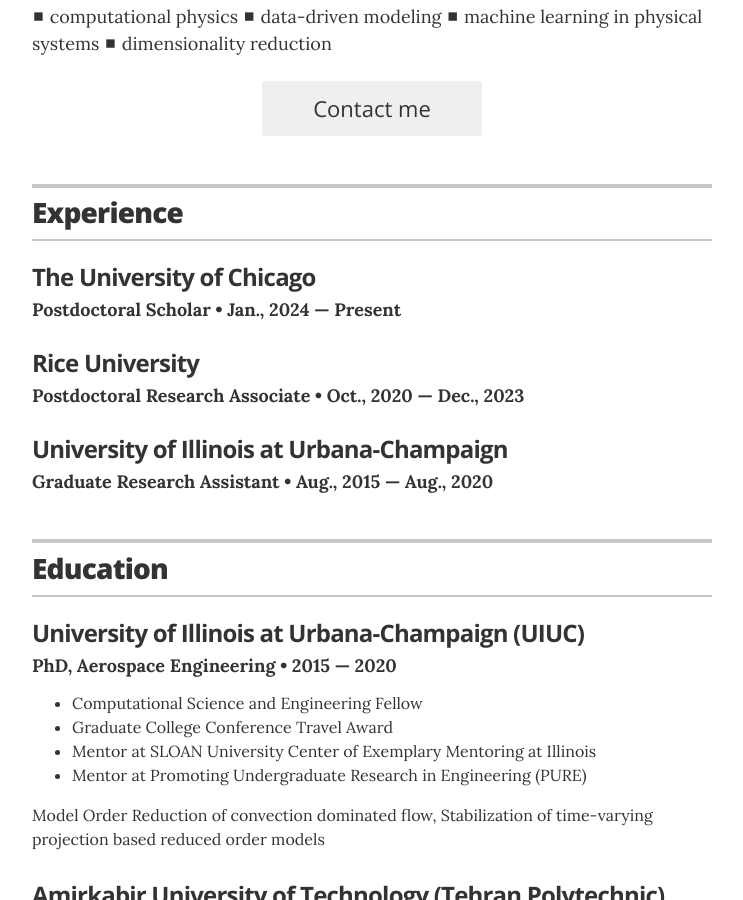
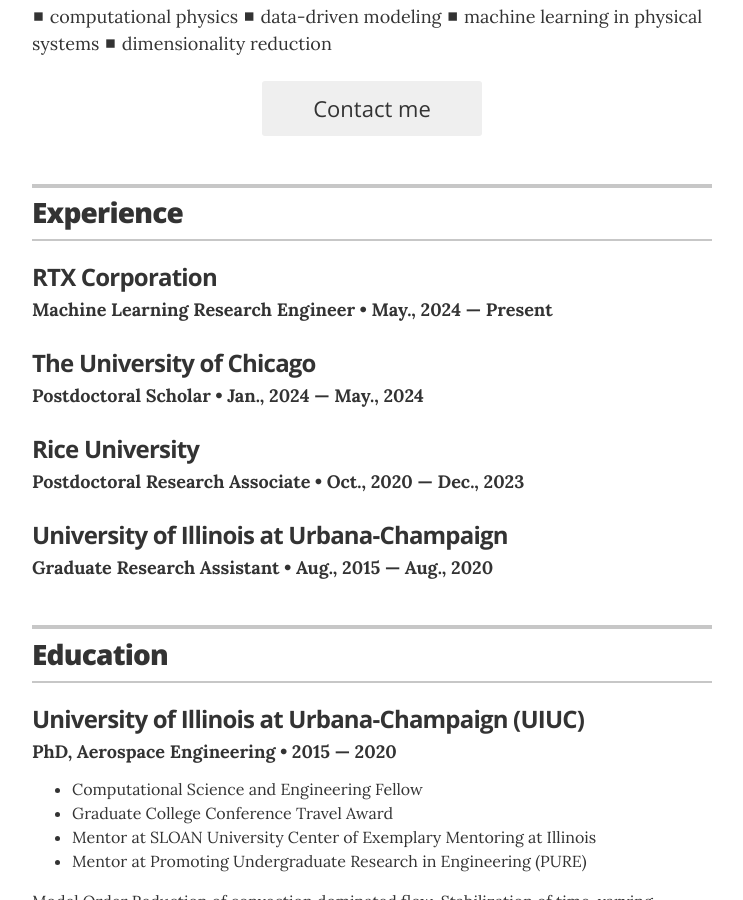
Before and after one commit to rmojgani/rmojgani.github.io, a Jekyll site: the page built from index.html, in a window 1280 px wide and 900 px high, scrolled down 355 px. Shown: the whole window, without its empty margins (268-1011 px from the left). Built offline with Jekyll 4.4.1, drawn with Linux system fonts in a browser that asks for light colours.

Commit message:
RTX added

```diff
--- a/_data/experience.yml
+++ b/_data/experience.yml
@@ -1,8 +1,13 @@
 # Jobs
 # Recent
+#
+- company: RTX Corporation
+  position: Machine Learning Research Engineer
+  duration: May., 2024 &mdash; Present
+
 - company: The University of Chicago
   position: Postdoctoral Scholar
-  duration: Jan., 2024 &mdash; Present
+  duration: Jan., 2024 &mdash; May., 2024
   summary:
     #Write about your core competencies in one or two sentences describing your position. If you held the position for a long time, it could be a longer section, including a couple bullet points     <ul class="resume-item-list"><li>A project you are proud of</li><li>Another awesome project</li><li>or a team or department you worked with</li></ul>
 
```
